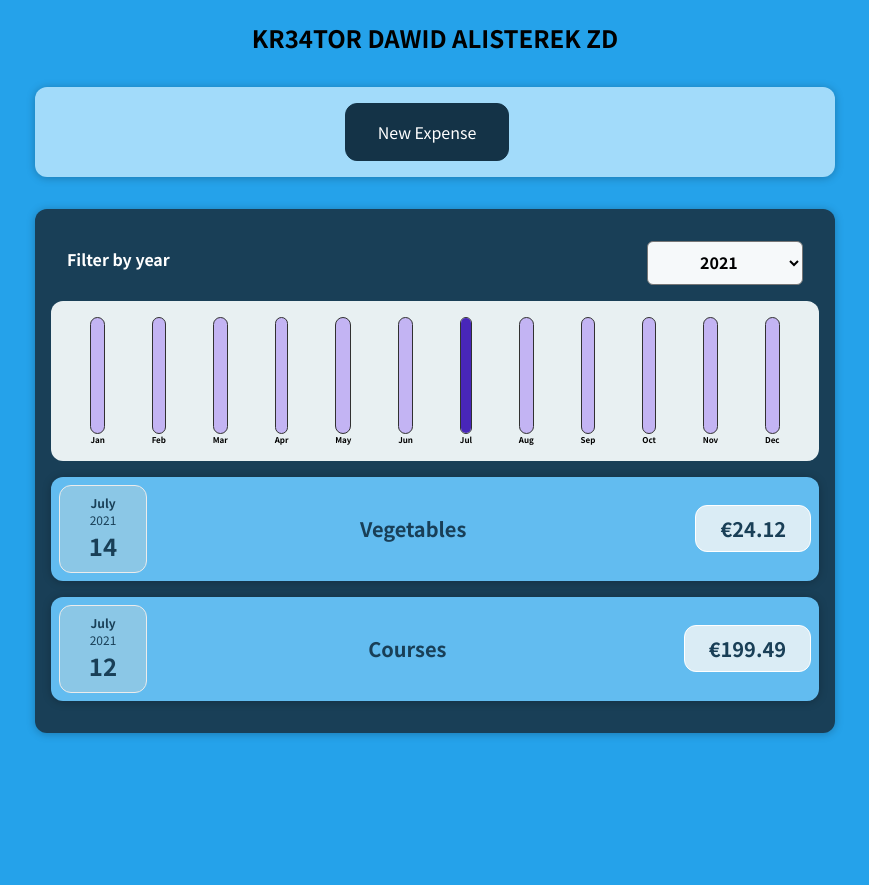
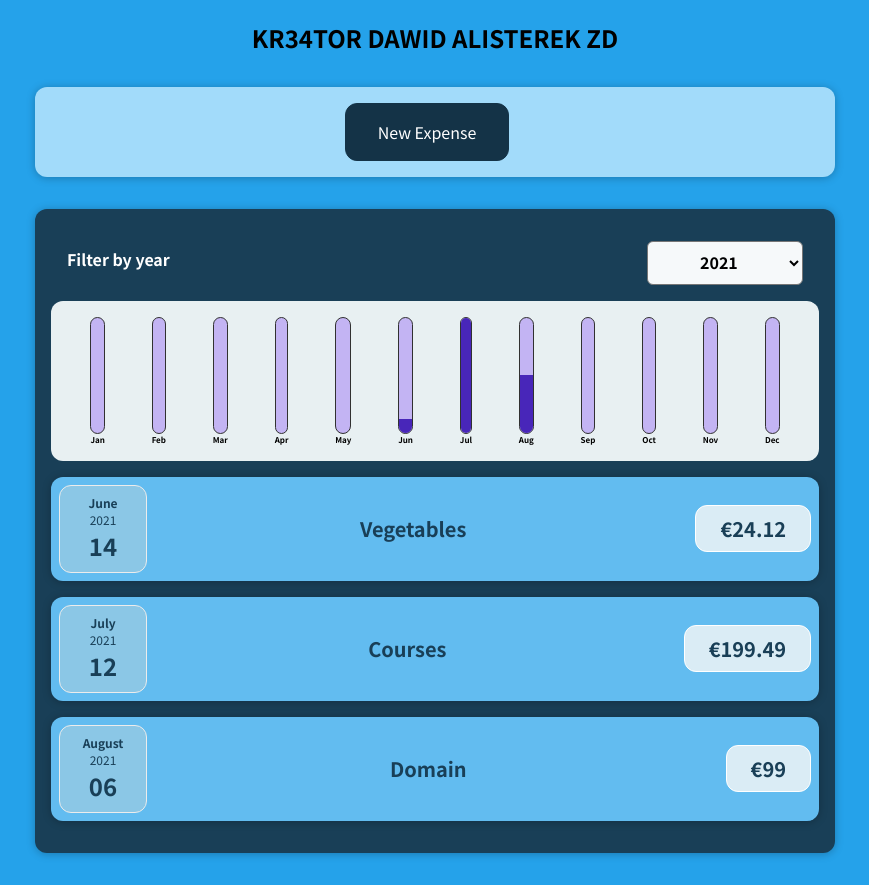
Before and after one commit to elicitmind/EXPENSES-REACTJS-PROJECT, a React (Create React App) app: page / in a window 1280 px wide. Shown: the whole page, without its empty margins (205-1074 px from the left). Before the commit the page ends 800 px from the top, so only its background shows below. Built offline with nearby package versions, Linux system fonts and the light colour scheme.

Commit message:
complete expense app

```diff
--- a/package.json
+++ b/package.json
@@ -3,8 +3,6 @@
   "version": "0.1.0",
   "private": true,
   "dependencies": {
-    "@material-ui/core": "^4.12.3",
-    "@material-ui/pickers": "^3.3.10",
     "@testing-library/jest-dom": "^5.11.6",
     "@testing-library/react": "^11.2.2",
     "@testing-library/user-event": "^12.5.0",
--- a/src/components/Expenses/initialExpenses.js
+++ b/src/components/Expenses/initialExpenses.js
@@ -2,7 +2,7 @@ const initialExpenses = [{
         id: 'e1',
         title: 'Vegetables',
         amount: 24.12,
-        date: new Date(2021, 6, 14),
+        date: new Date(2021, 5, 14),
     },
     {
         id: 'e2',
@@ -21,6 +21,21 @@ const initialExpenses = [{
         title: 'Hardware',
         amount: 450,
         date: new Date(2019, 6, 12),
+    }, {
+        id: 'e5',
+        title: 'Sorcery',
+        amount: 231.88,
+        date: new Date(2019, 15, 5),
+    }, {
+        id: 'e6',
+        title: 'Magick Book',
+        amount: 66,
+        date: new Date(2021, 12, 12),
+    }, {
+        id: 'e7',
+        title: 'Domain',
+        amount: 99,
+        date: new Date(2021, 7, 6),
     },
 ];
 
```
Also changed, not shown: 2 other files (tests, documents, lock files or other folders).
